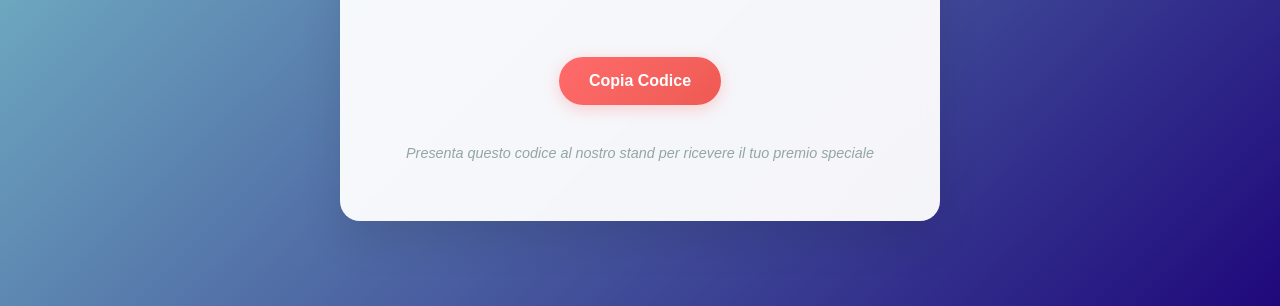
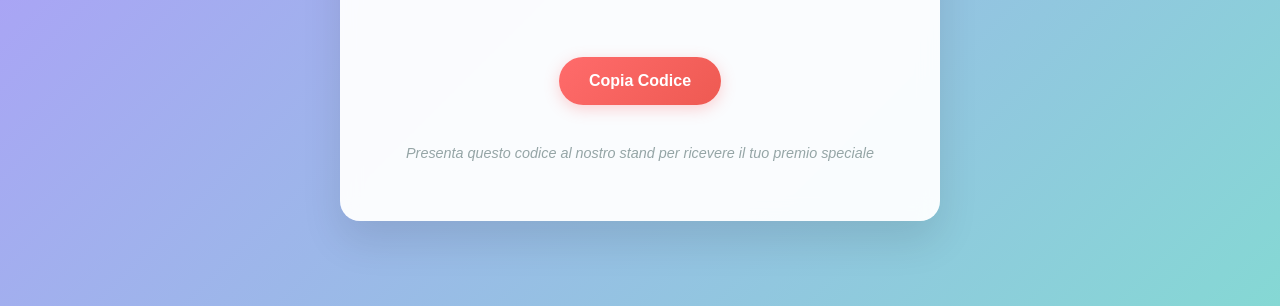
Before and after one commit to stefanolocci/codice-skonto, a plain HTML site: page index.html in a window 1280 px wide. Shown: the part 494-800 px from the top of the page. Drawn offline with Linux system fonts and the light colour scheme.

Commit message:
Update index.html

```diff
--- a/index.html
+++ b/index.html
@@ -13,7 +13,7 @@
 
         body {
             font-family: 'Arial', sans-serif;
-            background: linear-gradient(135deg, #85D8D4 0%, #1F087B 100%);
+            background: linear-gradient(135deg, #B495FF 0%, #85D8D4 100%);
             min-height: 100vh;
             display: flex;
             align-items: center;
```
